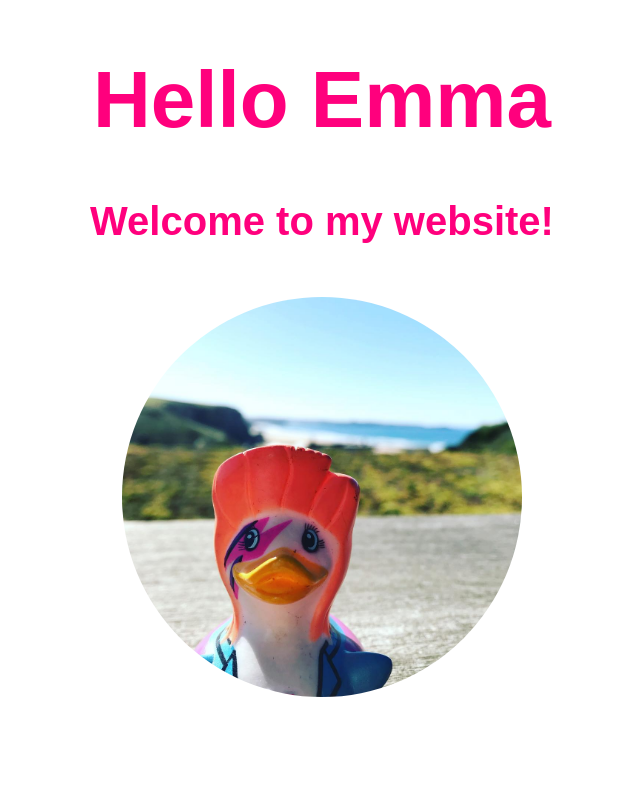
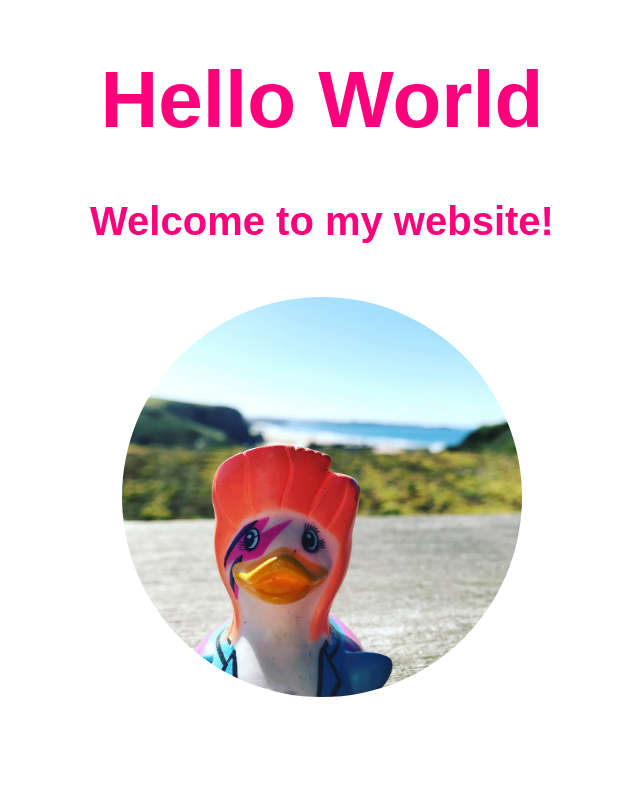
Before and after one commit to emmald583/cfg-website, a plain HTML site: page index.html in a window 1280 px wide. Shown: the top 800 px of the page, without its empty margins (318-958 px from the left). Drawn offline with Linux system fonts and the light colour scheme.

Commit message:
Update index.html

```diff
--- a/index.html
+++ b/index.html
@@ -6,7 +6,7 @@
 </head>
 <body>
   <div>
-    <h1>Hello Emma</h1>
+    <h1>Hello World</h1>
 
     <h2>Welcome to my website!</h2>
 
```
